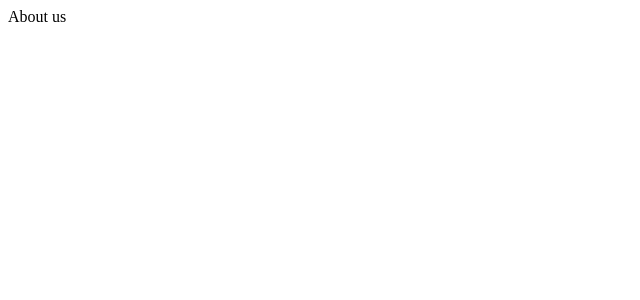
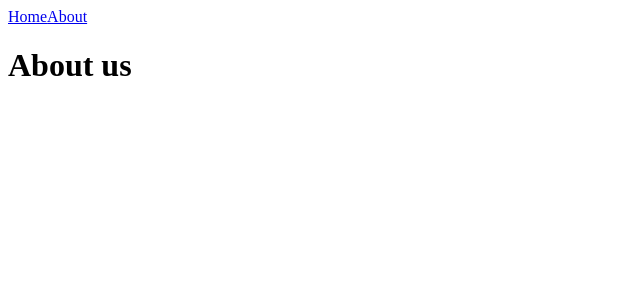
Before and after one commit to unsu0707/nextjs-app, a Next.js app: page /about in a window 1280 px wide. Shown: the top 300 px of the page, without its empty margins (0-640 px from the left). Built offline with nearby package versions, Linux system fonts and the light colour scheme.

Commit message:
Add NavBar

```diff
--- /dev/null
+++ b/components/NavBar.js
@@ -0,0 +1,8 @@
+export default function NavBar() {
+  return (
+    <nav>
+      <a href="/">Home</a>
+      <a href="/about">About</a>
+    </nav>
+  );
+}
--- a/pages/about.js
+++ b/pages/about.js
@@ -1,3 +1,10 @@
+import NavBar from "../components/NavBar";
+
 export default function About() {
-  return "About us";
+  return (
+    <div>
+      <NavBar />
+      <h1>About us</h1>
+    </div>
+  );
 }
--- a/pages/index.js
+++ b/pages/index.js
@@ -1,10 +1,12 @@
 import { useState } from "react";
+import NavBar from "../components/NavBar";
 
 export default function Home() {
   const [counter, setCounter] = useState(0);
 
   return (
     <div>
+      <NavBar />
       <h1>Hello, World-{counter}!</h1>
       <button onClick={() => setCounter((prev) => prev + 1)}></button>
     </div>
```
